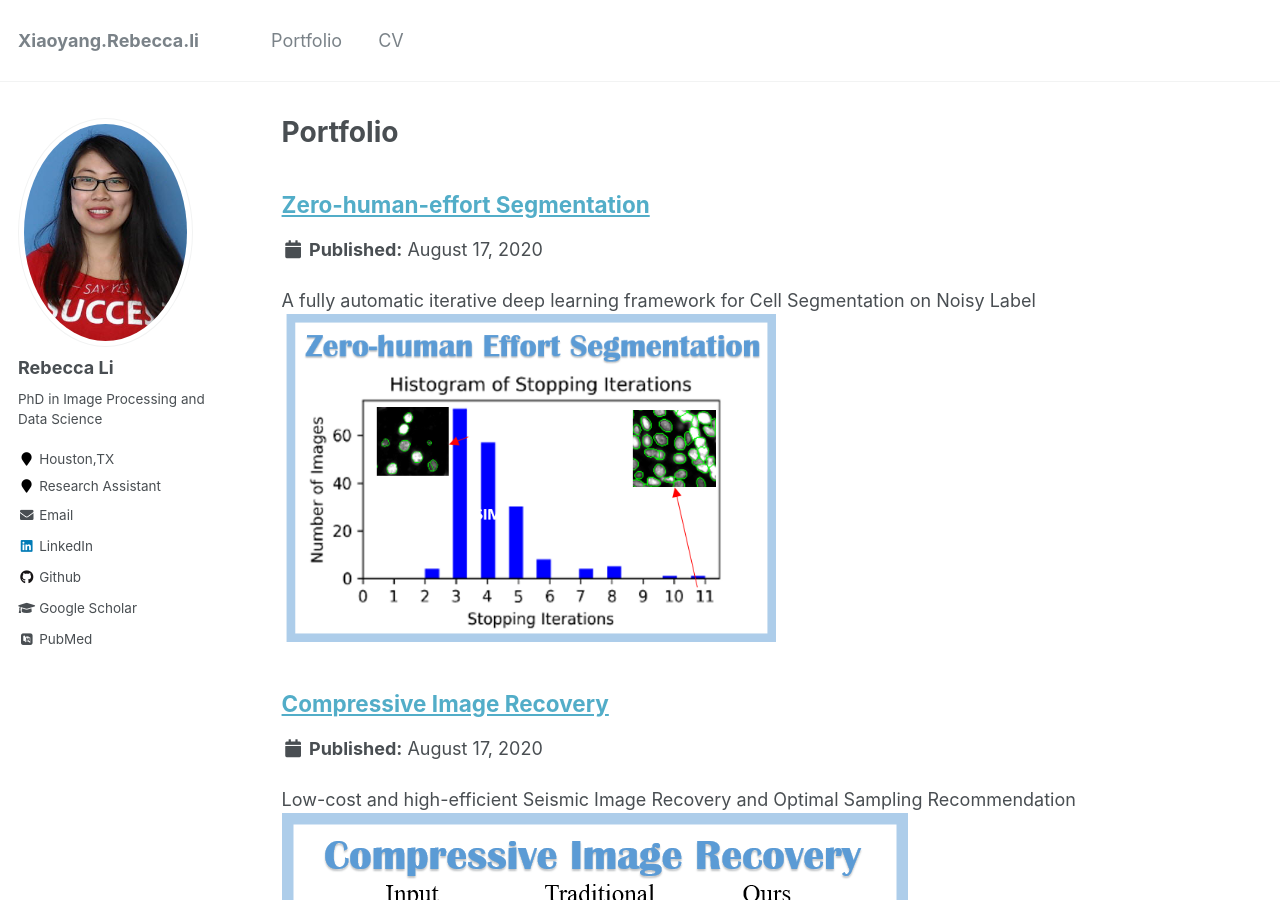
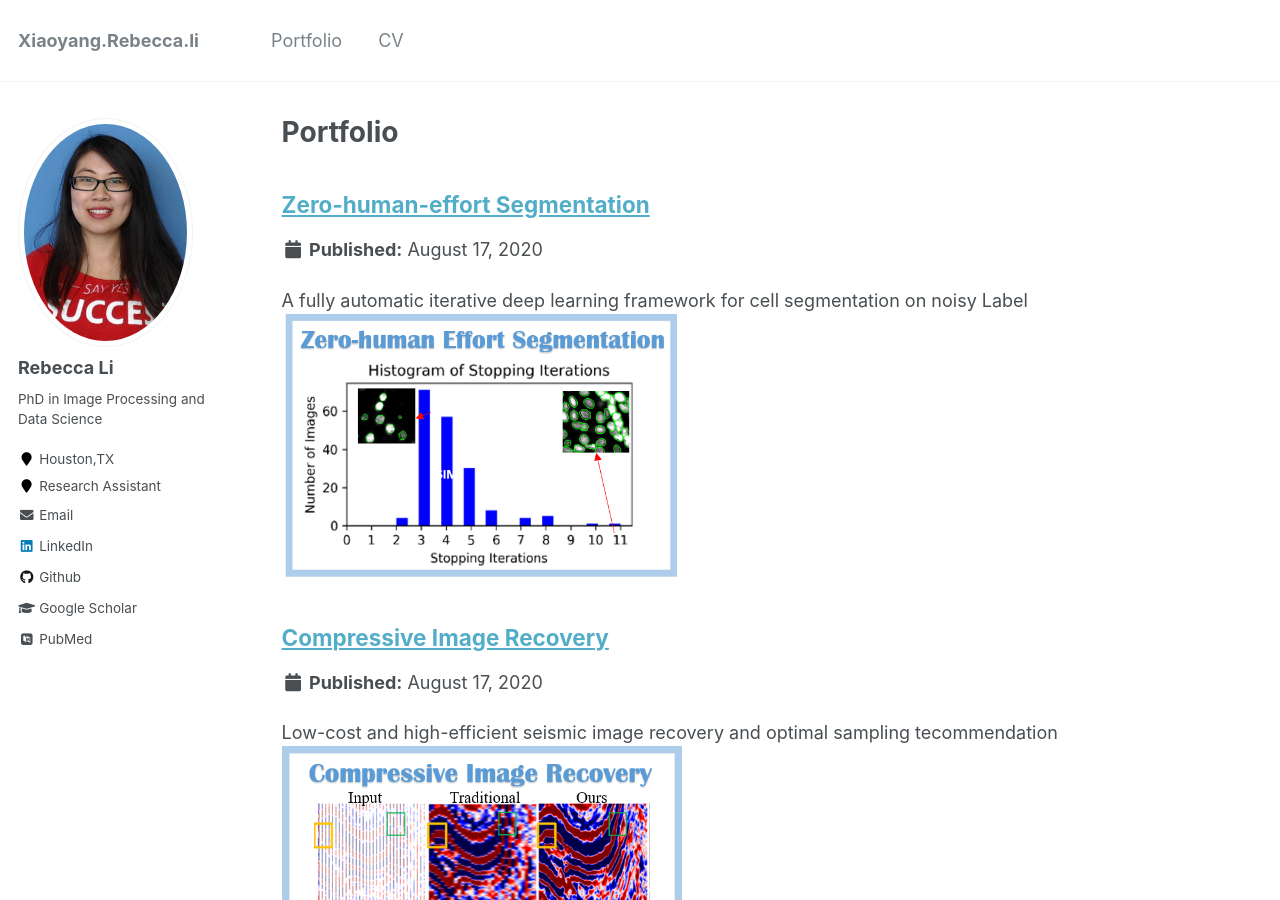
Before and after one commit to Xiaoyang-Rebecca/xiaoyang-rebecca.github.io, a Jekyll site: the page built from _pages/portfolio.html, in a window 1280 px wide and 900 px high. Built offline with Jekyll 4.4.1, drawn with Linux system fonts in a browser that asks for light colours; some web fonts are replaced.

Commit message:
logo size

```diff
--- a/_portfolio/2seismic.md
+++ b/_portfolio/2seismic.md
@@ -1,6 +1,6 @@
 ---
 title: "Compressive Image Recovery "
-excerpt: "Low-cost and high-efficient Seismic Image Recovery and Optimal Sampling Recommendation <br/><img src='/figures/logo-Seismic.png'>"
+excerpt: "Low-cost and high-efficient seismic image recovery and optimal sampling tecommendation <br/><img src='/figures/logo-Seismic.png' width='400'>"
 collection: portfolio
 ---
 
```
Also changed, not shown: _portfolio/1seg.md (+2 -2 lines), _portfolio/3deepearaser.md (+1 -1 lines), _portfolio/4pixeltranslator.md (+1 -1 lines), _portfolio/5fselect.md (+1 -1 lines), _portfolio/6pd.md (+1 -1 lines).
